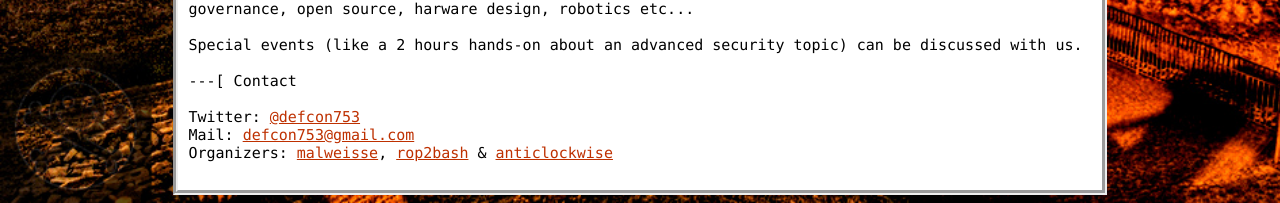
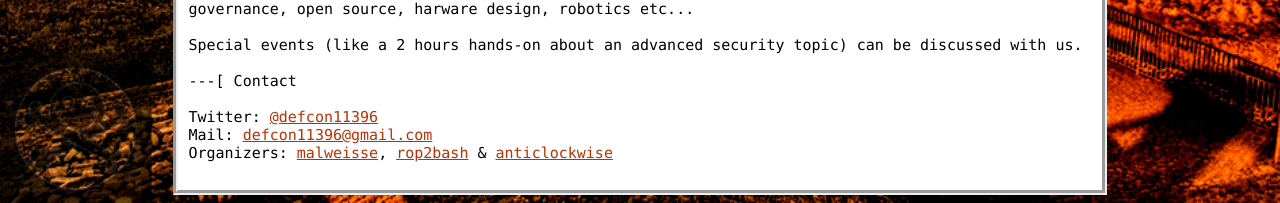
Before and after one commit to DEFCON753/defcon753.github.io, a Jekyll site: the page built from index.html, in a window 1280 px wide. Shown: the part 719-922 px from the top of the page. Built offline with Jekyll 4.4.1, drawn with Linux system fonts in a browser that asks for light colours.

Commit message:
753 -> 11396

```diff
--- a/_config.yml
+++ b/_config.yml
@@ -1,6 +1,6 @@
 # Site specific settings
-title: "DEF CON 753"
-name: "DEF CON 753"
+title: "DEF CON 11396"
+name: "DEF CON 11396"
 keywords: "DEF CON GROUP, Rome"
 description: "DEF CON group @ Rome, Italy"
 
@@ -16,9 +16,9 @@
 # facebook: lampiaosec # Rigth
 # facebook: facebook.com/lampiaosec # Wrong
 
-twitter: defcon753
+twitter: defcon11396
 #facebook:
-github: defcon753
+github: defcon11396
 #google:
 
 # Build settings
--- a/index.html
+++ b/index.html
@@ -30,6 +30,6 @@
 
 -->---[ Contact
 
-Twitter: <a href="https://twitter.com/defcon753">@defcon753</a>
-Mail: <a href="mailto:defcon753@gmail.com">defcon753@gmail.com</a>
+Twitter: <a href="https://twitter.com/defcon11396">@defcon11396</a>
+Mail: <a href="mailto:defcon11396@gmail.com">defcon11396@gmail.com</a>
 Organizers: <a href="https://twitter.com/andreafioraldi">malweisse</a>, <a href="https://twitter.com/rop2bash">rop2bash</a> & <a href="https://twitter.com/borrello_pietro">anticlockwise</a>
```
